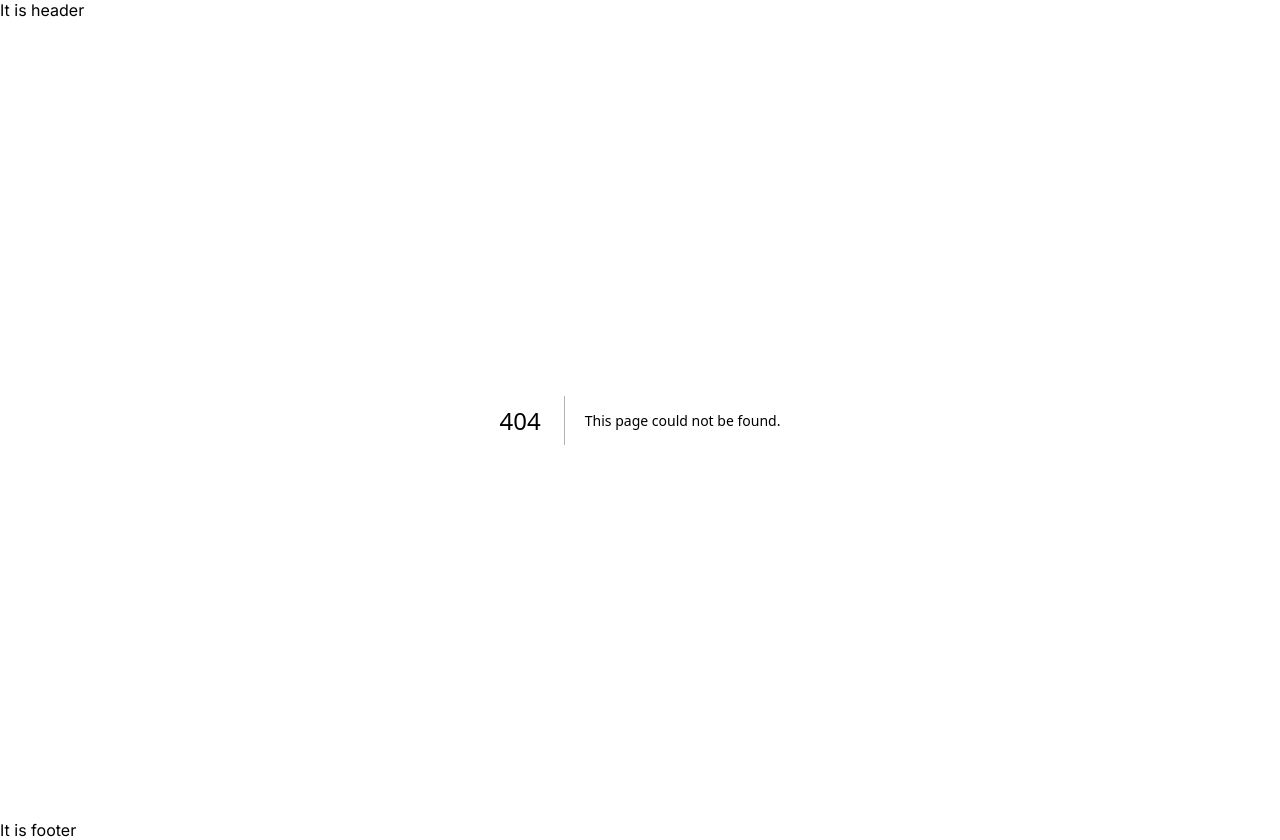
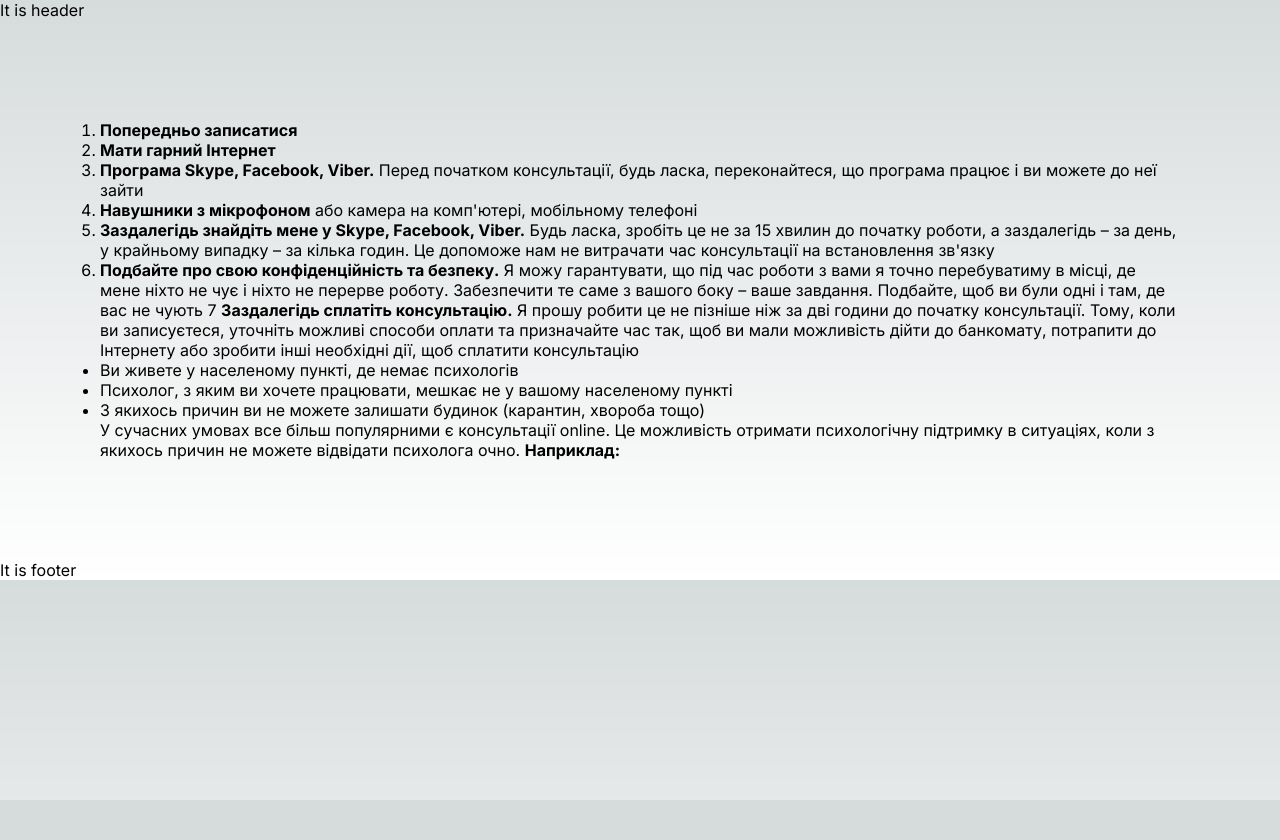
Before and after one commit to SoftRyzen-internship/psychologist, a Next.js app: page /consultations in a window 1280 px wide. Before the commit this address had no page. After the commit the page ends 800 px from the top, so only its background shows below. Built offline with nearby package versions, Linux system fonts and the light colour scheme.

Commit message:
trying to take md data

```diff
--- a/jsconfig.json
+++ b/jsconfig.json
@@ -3,9 +3,11 @@
     "baseUrl": ".",
     "paths": {
       "@/*": ["src/*"], // якщо є папка src
-      "components": ["src/components"],
+      "components/*": ["src/components/*"],
       "views/*": ["src/views/*"],
       "layout/*": ["src/layout/*"],
+      "lib/*": ["src/lib/*"],
+      "content/*": ["src/content/*"],
       "utils/*": ["src/utils/*"]
     },
     "resolveJsonModule": true // дозволяє бачити файли json під час імпорту
--- a/next.config.js
+++ b/next.config.js
@@ -10,15 +10,6 @@ const nextConfig = {
     });
     return config;
   },
-
-  images: {
-    remotePatterns: [
-      {
-        protocol: 'https',
-        hostname: 'cdn.pixabay.com',
-      },
-    ],
-  },
 };
 
 module.exports = nextConfig;
--- a/package.json
+++ b/package.json
@@ -14,10 +14,13 @@
     "prepare": "husky install"
   },
   "dependencies": {
+    "@headlessui/react": "^1.7.14",
     "@svgr/webpack": "^8.0.1",
+    "gray-matter": "^4.0.3",
     "next": "13.2.3",
     "react": "18.2.0",
     "react-dom": "18.2.0",
+    "react-markdown": "^8.0.7",
     "react-responsive": "^9.0.2"
   },
   "devDependencies": {
--- /dev/null
+++ b/src/content/consultations.md
@@ -0,0 +1,59 @@
+---
+individual:
+  heading: Індивідуальні консультації
+  format: 'Офлайн та онлайн. Тривалість: 50-55 хв.'
+  requests: 'Запити, з якими я працюю:'
+  description:
+    [
+      {
+        list:
+          "* Підвищена тривожність, страхи, панічні атаки * Депресивні стани,
+          апатія * Постійний стрес та внутрішня напруга * Відсутність енергії
+          для дій, втрата мотивації * Емоційне вигоряння * Нав'язливі та
+          деструктивні почуття провини, сорому, образи * Проблеми самооцінки",
+      },
+      {
+        list:
+          '* Професійні кризи * Проблеми у спілкуванні * Ситуація втрати, горя *
+          Психосоматичні захворювання, погане самопочуття * Проблеми у
+          відносинах із партнером, батьками, дітьми * Відсутність інтересу,
+          радості та задоволення від життя * Проблема у прийнятті рішення,
+          важливого вибору',
+      },
+    ]
+online:
+  heading: Індивідуальні консультації
+  description: |
+    У сучасних умовах все більш популярними є консультації online.
+    Це можливість отримати психологічну підтримку в ситуаціях, коли з якихось причин не можете відвідати психолога очно.
+    **Наприклад:**
+  list: |
+    * Ви живете у населеному пункті, де немає психологів
+    * Психолог, з яким ви хочете працювати, мешкає не у вашому населеному пункті
+    * З якихось причин ви не можете залишати будинок (карантин, хвороба тощо)
+benefits: "Online консультації економлять час та дають більше можливостей при виборі спеціаліста. Однак частина відповідальності за організацію комфортного
+та безпечного простору для роботи лягає на клієнта"
+requirements:
+  heading: "Для отримання індивідуальної консультації online необхідно:"
+  description: |
+      1. **Попередньо записатися**
+      2. **Мати гарний Інтернет**
+      3. **Програма Skype, Facebook, Viber.** Перед початком консультації, будь ласка,       переконайтеся, що програма працює і ви можете до неї зайти
+      4. **Навушники з мікрофоном** або камера на комп'ютері, мобільному телефоні
+      5. **Заздалегідь знайдіть мене у Skype, Facebook, Viber.**
+        Будь ласка, зробіть це не за 15 хвилин до початку роботи,
+        а заздалегідь – за день, у крайньому випадку – за кілька годин.
+        Це допоможе нам не витрачати час консультації на встановлення зв'язку
+      6. **Подбайте про свою конфіденційність та безпеку.**
+        Я можу гарантувати, що під час роботи з вами я точно перебуватиму в місці, де мене ніхто не чує і ніхто не перерве роботу. Забезпечити те саме з вашого боку – ваше завдання.
+        Подбайте, щоб ви були одні і там, де вас не чують
+      7 **Заздалегідь сплатіть консультацію.**
+        Я прошу робити це не пізніше ніж за дві години до початку консультації. Тому, коли ви записуєтеся, уточніть можливі способи оплати та призначайте час так, щоб ви мали можливість дійти до банкомату, потрапити до Інтернету або зробити інші необхідні дії, щоб сплатити консультацію
+faq1:
+  heading: "Чи всім потрібно звертатися до психолога"
+  description: |
+    **Часто запитують – чи всім людям потрібно працювати
+    з психологом? Адже травми, дитячі та дорослі, складні ситуації та втрати є у всіх.**
+    Потрібно розуміти, що психіка людини має велику здатність до адаптації, тому якщо ваш стан вас влаштовує і ви комфортно функціонуєте, легко досягаєте бажаного - причин для звернення до психолога немає.
+    Найвагоміша причина зайнятися своїм психологічним здоров'ям — якщо проблеми заважають вам жити щасливо, вибудовувати гармонійні стосунки, реалізувати свої таланти та досягати намічених цілей.
+---
--- /dev/null
+++ b/src/lib/consultations.js
@@ -0,0 +1,17 @@
+import fs from 'fs';
+import { join } from 'path';
+import matter from 'gray-matter';
+
+const consultDir = 'src/content';
+
+export const getConsultationsData = () => {
+  const fullPath = join(consultDir, 'consultations.md');
+
+  const fileContentsStr = fs.readFileSync(fullPath);
+
+  const parsedContent = matter(fileContentsStr);
+
+  return {
+    data: parsedContent.data,
+  };
+};
--- a/src/pages/_app.js
+++ b/src/pages/_app.js
@@ -1,5 +1,5 @@
+import { Inter } from 'next/font/google';
 import { Layout } from '@/layout';
-import { Inter } from 'next/font/google';
 import '@/styles/globals.css';
 
 const inter = Inter({ subsets: ['latin'] });
--- a/src/pages/api/hello.js
+++ /dev/null
@@ -1,5 +0,0 @@
-// Next.js API route support: https://nextjs.org/docs/api-routes/introduction
-
-export default function handler(req, res) {
-  res.status(200).json({ name: 'John Doe' });
-}
--- /dev/null
+++ b/src/pages/consultations.js
@@ -0,0 +1,32 @@
+import ReactMarkdown from 'react-markdown';
+import { getConsultationsData } from '@/lib/consultations';
+
+const ConsultationsPage = ({
+  // individual,
+  online,
+  // benefits,
+  requirements,
+  // faq1,
+}) => {
+  return (
+    <div style={{ padding: '100px' }}>
+      <ReactMarkdown>{requirements.description}</ReactMarkdown>
+
+      <ReactMarkdown>{online.list}</ReactMarkdown>
+
+      <ReactMarkdown>{online.description}</ReactMarkdown>
+    </div>
+  );
+};
+
+export const getStaticProps = async () => {
+  const consults = getConsultationsData();
+
+  const { individual, online, benefits, requirements, faq1 } = consults.data;
+
+  return {
+    props: { individual, online, benefits, requirements, faq1 },
+  };
+};
+
+export default ConsultationsPage;
```
Also changed, not shown: src/content/individual.md (added, +24 -0 lines), src/content/test.md (added, +8 -0 lines), src/pages/index.js (+8 -0 lines), 1 other file (tests, documents, lock files or other folders).
